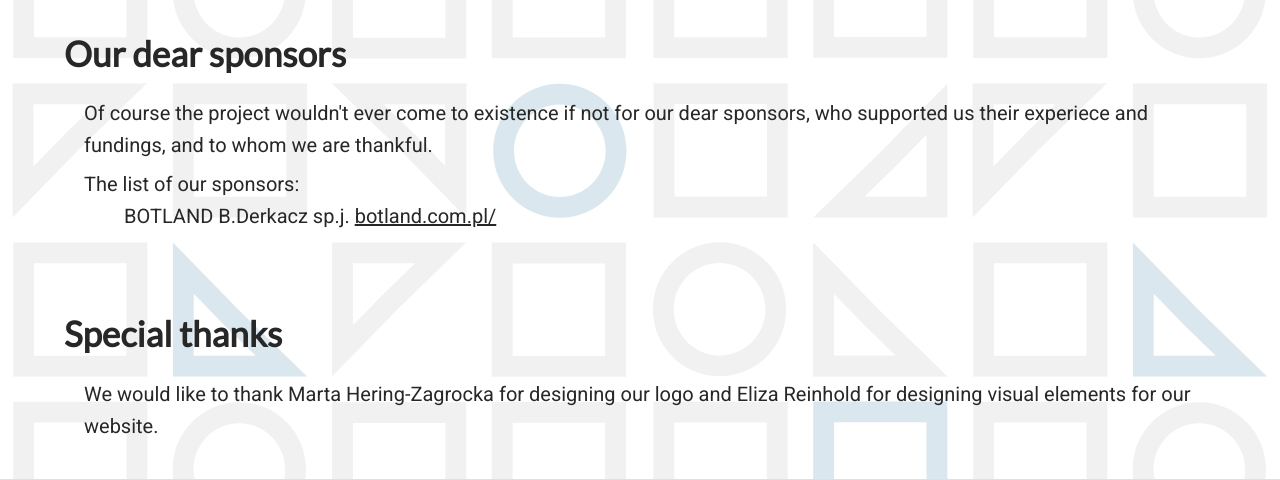
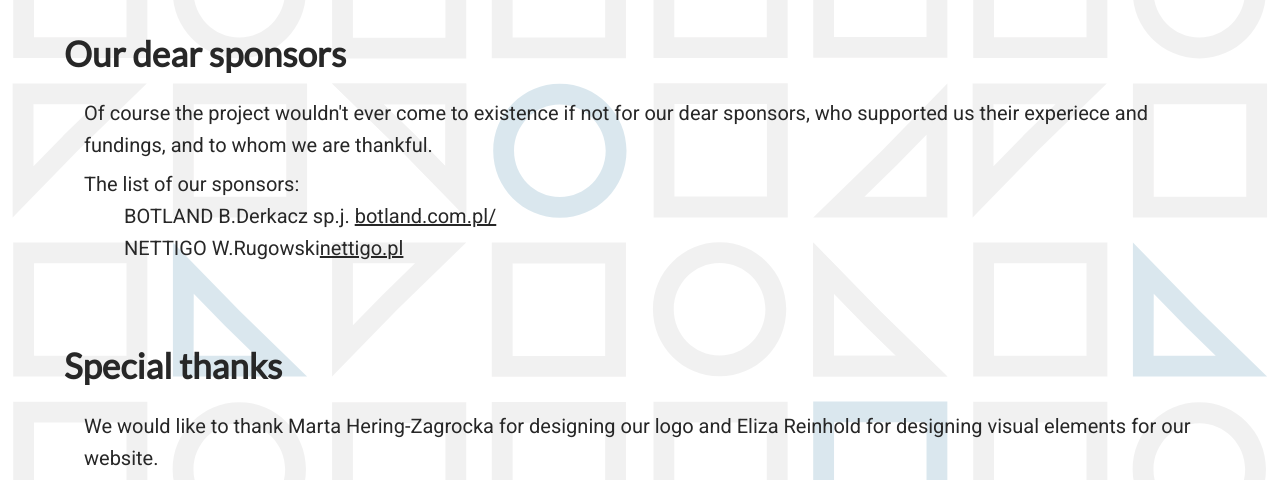
Before and after one commit to modulair-poland/website, a PHP site: page /about.php in a window 1280 px wide. Shown: the part 1179-1659 px from the top of the page. Run offline with PHP 8.4, Linux system fonts and the light colour scheme.

Commit message:
Add sponsor

```diff
--- a/www/about.php
+++ b/www/about.php
@@ -69,6 +69,7 @@
         The list of our sponsors:
         <ul>
           <li>BOTLAND B.Derkacz sp.j. <a href="https://botland.com.pl/">botland.com.pl/</a> </li>
+		  <li>NETTIGO W.Rugowski<a href="https://nettigo.pl/">nettigo.pl</a> </li>
         </ul>
       </div>
     </div>
```
